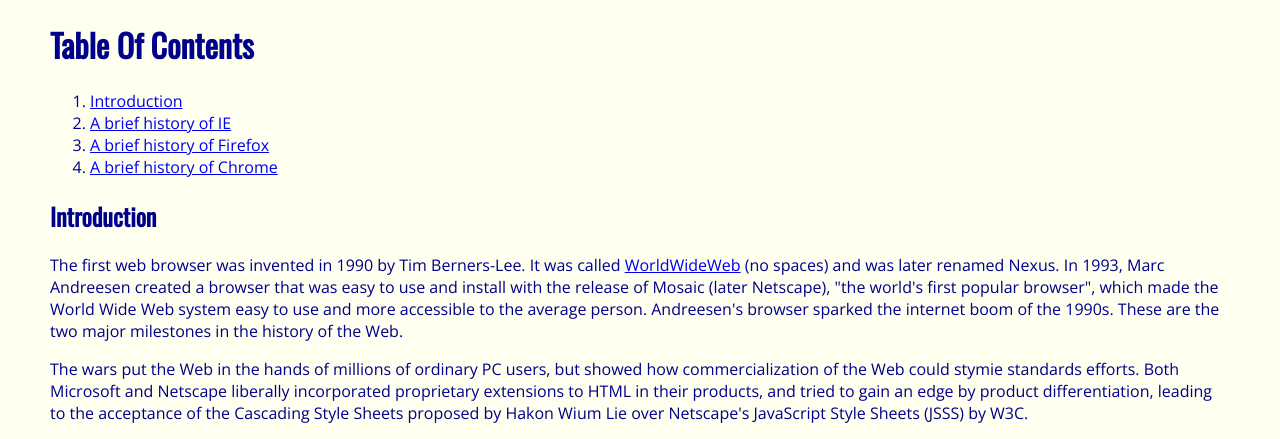
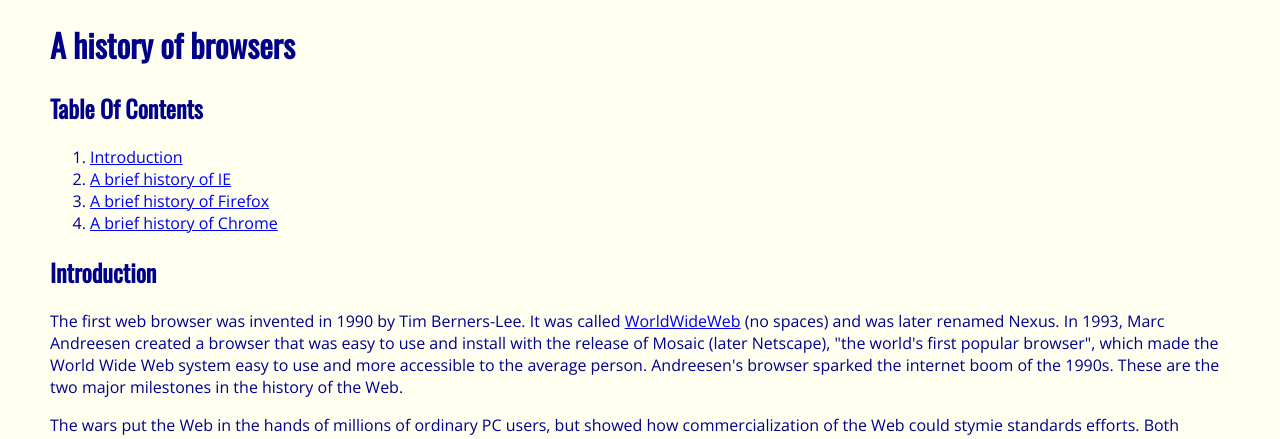
Before and after one commit to chumeda/browserhistory, a plain HTML site: page index.html in a window 1280 px wide. Shown: the top 439 px of the page. Drawn offline with nearby package versions, Linux system fonts and the light colour scheme.

Commit message:
Corrections

```diff
--- a/index.html
+++ b/index.html
@@ -3,8 +3,8 @@
 <link rel="stylesheet" href="style.css"/>
 <link rel="stylesheet" type="text/css" href="http://fonts.googleapis.com/css?family=Oswald|Open+Sans">
 <head>
-<title>A history of browsers</title>
-  <p><h1>Table Of Contents</h1></p>
+  <p><h1>A history of browsers</h1></p>
+  <p><h2>Table Of Contents</h2></p>
   <p><ol>
   <li><a href="#Intro">Introduction</a></li>
   <li><a href="#IE">A brief history of IE</a></li>
```
